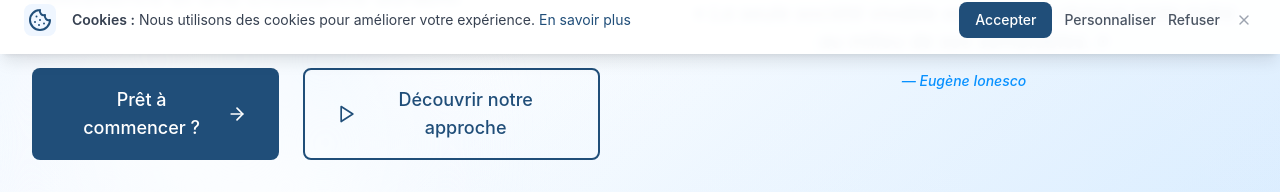
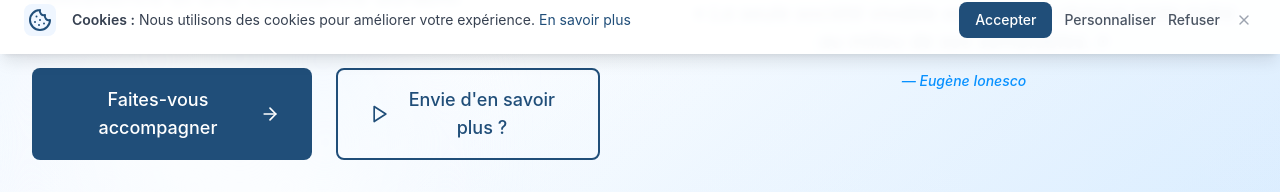
Before and after one commit to Propulseo/BLMConsult, a React (Vite) app: page / in a window 1280 px wide. Shown: the part 746-938 px from the top of the page. Built offline with nearby package versions, Linux system fonts and the light colour scheme.

Commit message:
Updated fr.ts

```diff
--- a/src/locales/fr.ts
+++ b/src/locales/fr.ts
@@ -43,8 +43,8 @@ export const fr: TranslationKeys = {
     hero: {
       title: 'Transformez votre entreprise avec des solutions expertes',
       subtitle: 'Nous proposons des services de conseil complets pour aider votre organisation à atteindre l\'excellence et une croissance durable.',
-      cta: 'Prêt à commencer ?',
-      secondaryCta: 'Découvrir notre approche',
+      cta: 'Faites-vous accompagner',
+      secondaryCta: 'Envie d\'en savoir plus ?',
       expertise: 'Des consultants experts • + 15 ans d\'expérience',
       name: 'Lylia Mokrani',
       jobTitle: 'Experte certifiée RH',
```
